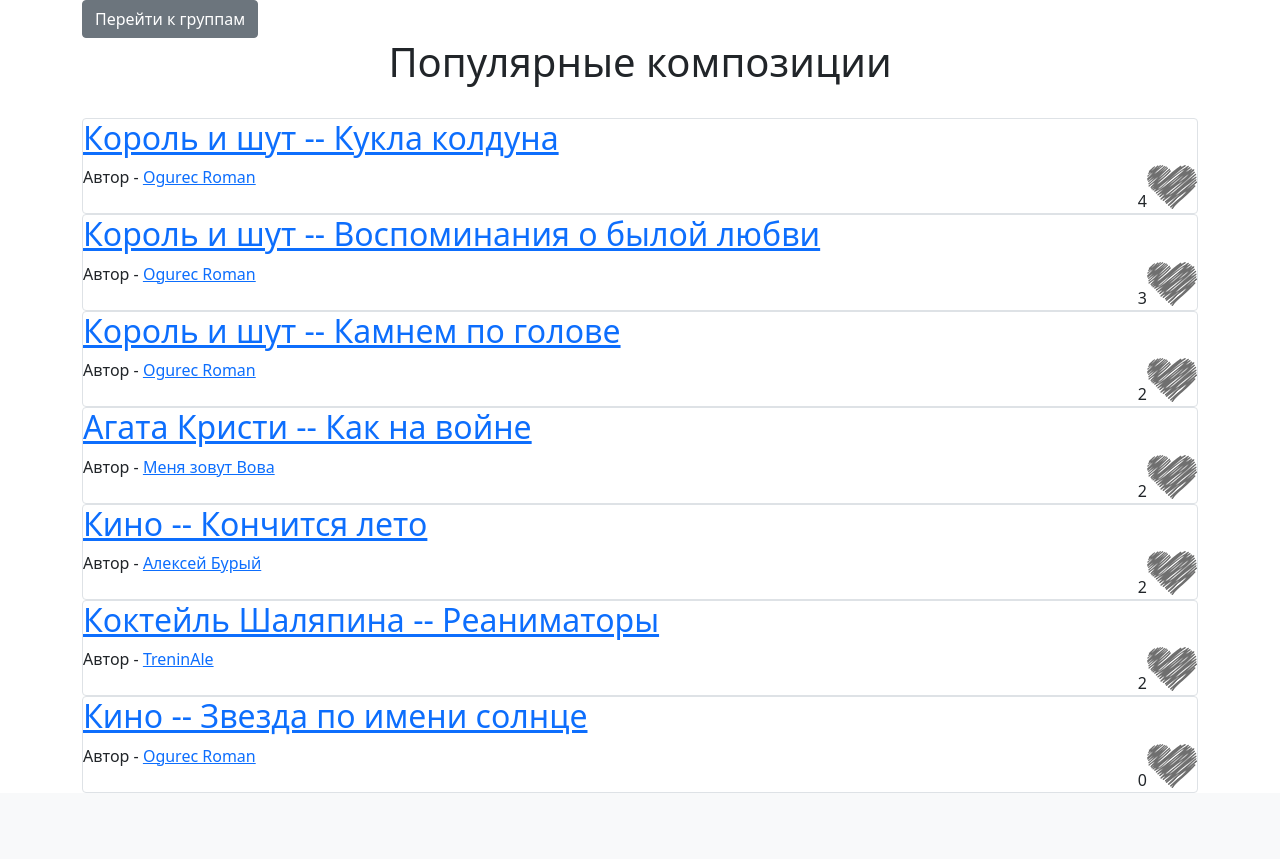
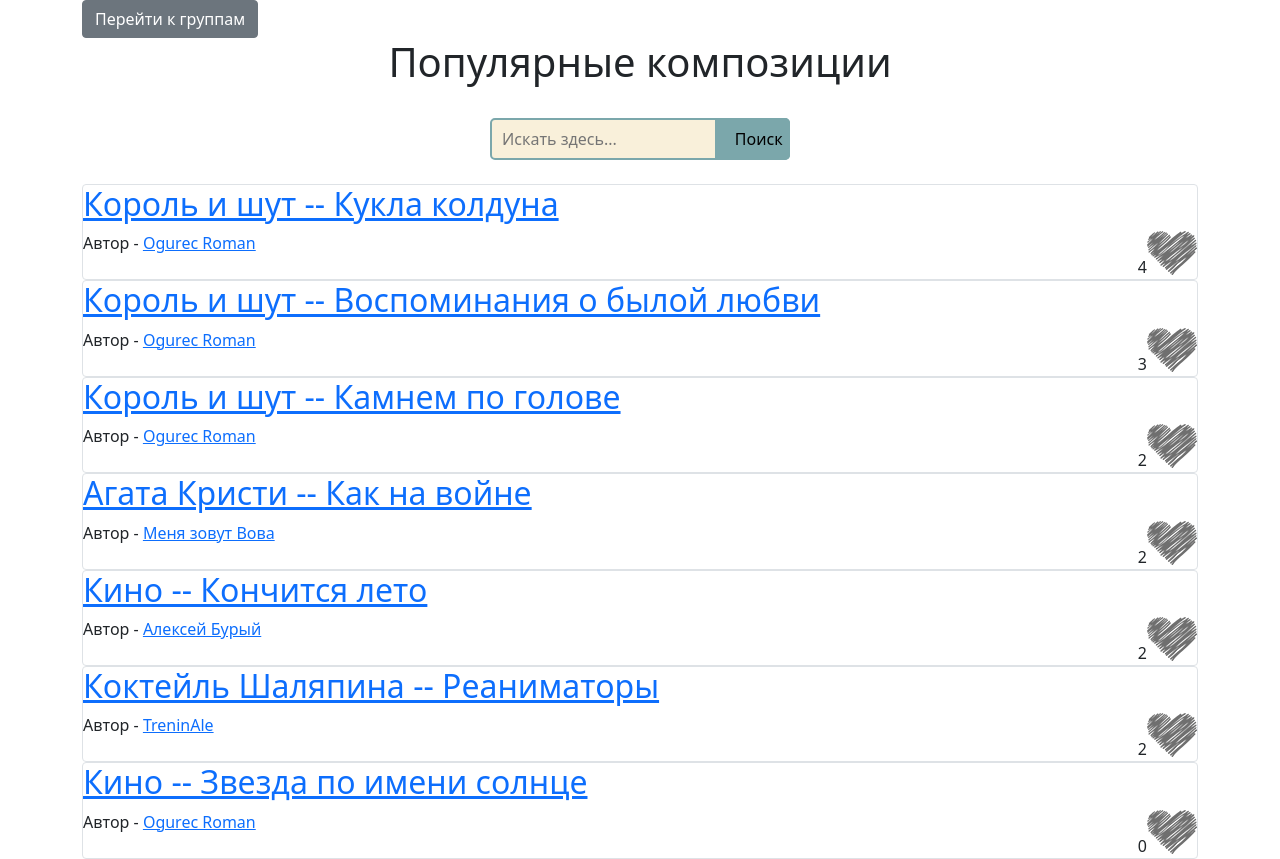
Before and after one commit to OgurecRoman/Music_site, a Flask app: page / in a window 1280 px wide. Shown: the part 70-929 px from the top of the page. Before the commit the page ends 863 px from the top, so only its background shows below. Run offline with Flask 3, Linux system fonts and the light colour scheme; data comes from the database, SQL or seed files in the repository; some libraries are stand-ins or nearby versions.

Commit message:
Добавлены поиск по композициям и группам и стили

```diff
--- a/main.py
+++ b/main.py
@@ -77,12 +77,20 @@
     return db_sess.query(User).get(user_id)
 
 
-@app.route("/")
+@app.route("/", methods=['POST', 'GET'])
 def index():
     db_sess = db_session.create_session()
+    like = ''
+    if request.method == 'POST':
+        like = '%' + request.form['like'] + '%'
     if current_user.is_authenticated:
-        songs = db_sess.query(Songs).filter(
-            (Songs.user == current_user) | (Songs.is_private != True)).order_by(Songs.count_likes.desc())
+        if like:
+            songs = db_sess.query(Songs).filter(
+                ((Songs.user == current_user) | (Songs.is_private != True)) & (Songs.name.like(like))).order_by(
+                Songs.count_likes.desc())
+        else:
+            songs = db_sess.query(Songs).filter(
+                (Songs.user == current_user) | (Songs.is_private != True)).order_by(Songs.count_likes.desc())
         name = f'static/favorites/{current_user.id}.txt'
         if os.path.isfile(name):
             with open(name, 'r', encoding='utf-8') as f:
@@ -92,15 +100,25 @@
                 f.write('')
             nums = []
     else:
-        songs = db_sess.query(Songs).filter(Songs.is_private != True).order_by(Songs.count_likes.desc())
+        if like:
+            songs = db_sess.query(Songs).filter((Songs.is_private != True) & (Songs.name.like(like))).order_by(
+                Songs.count_likes.desc())
+        else:
+            songs = db_sess.query(Songs).filter(Songs.is_private != True).order_by(Songs.count_likes.desc())
         nums = []
     return render_template("index.html", songs=songs, nums=nums)
 
 
-@app.route("/bands")
+@app.route("/bands", methods=['GET', 'POST'])
 def bands():
     db_sess = db_session.create_session()
-    bands = db_sess.query(Bands).order_by(Bands.name)
+    like = ''
+    if request.method == 'POST':
+        like = '%' + request.form['like'] + '%'
+    if like:
+        bands = db_sess.query(Bands).filter(Bands.name.like(like)).order_by(Bands.name)
+    else:
+        bands = db_sess.query(Bands).order_by(Bands.name)
     return render_template("list_bands.html", bands=bands)
 
 
--- /dev/null
+++ b/static/css/style.css
@@ -0,0 +1,33 @@
+* {box-sizing: border-box;}
+form {
+  position: relative;
+  width: 300px;
+  margin: 0 auto;
+}
+input {
+  width: 100%;
+  height: 42px;
+  padding-left: 10px;
+  border: 2px solid #7BA7AB;
+  border-radius: 5px;
+  outline: none;
+  background: #F9F0DA;
+  color: #9E9C9C;
+}
+button {
+  position: absolute;
+  top: 0;
+  right: 0px;
+  width: 75px;
+  height: 42px;
+  border: none;
+  background: #7BA7AB;
+  border-radius: 0 5px 5px 0;
+  cursor: pointer;
+}
+button:before {
+  content: "\f002";
+  font-family: FontAwesome;
+  font-size: 16px;
+  color: #F9F0DA;
+}
--- a/templates/base.html
+++ b/templates/base.html
@@ -7,6 +7,7 @@
           href="https://cdn.jsdelivr.net/npm/bootstrap@5.0.0-beta1/dist/css/bootstrap.min.css"
           integrity="sha384-giJF6kkoqNQ00vy+HMDP7azOuL0xtbfIcaT9wjKHr8RbDVddVHyTfAAsrekwKmP1"
           crossorigin="anonymous" />
+    <link rel="stylesheet" type="text/css" href="static/css/style.css" />
     <title>{{title}}</title>
 </head>
 <body>
--- a/templates/index.html
+++ b/templates/index.html
@@ -6,6 +6,11 @@
     <a href="add_songs" class="btn btn-secondary">Добавить композицию</a>
 {% endif %}
 <h1 align="center">Популярные композиции</h1>
+<br>
+<form action="" method="post">
+  <input name="like" placeholder="Искать здесь..." type="search">
+  <button type="submit">Поиск</button>
+</form>
 <br>
 {% for item in songs%}
 <div class="col-md6 border rounded">
--- a/templates/list_bands.html
+++ b/templates/list_bands.html
@@ -6,6 +6,11 @@
     <a href="add_bands" class="btn btn-secondary">Добавить исполнителя</a>
 {% endif %}
 <h1 align="center">Музыкальные группы</h1>
+<form action="" method="post">
+  <input name="like" placeholder="Искать здесь..." type="search">
+  <button type="submit">Поиск</button>
+</form>
+<br>
 {% for item in bands%}
 <div class="col-md6 border rounded">
     <a href="/band/{{ item.id }}"><h2>{{item.name}}</h2></a>
```
